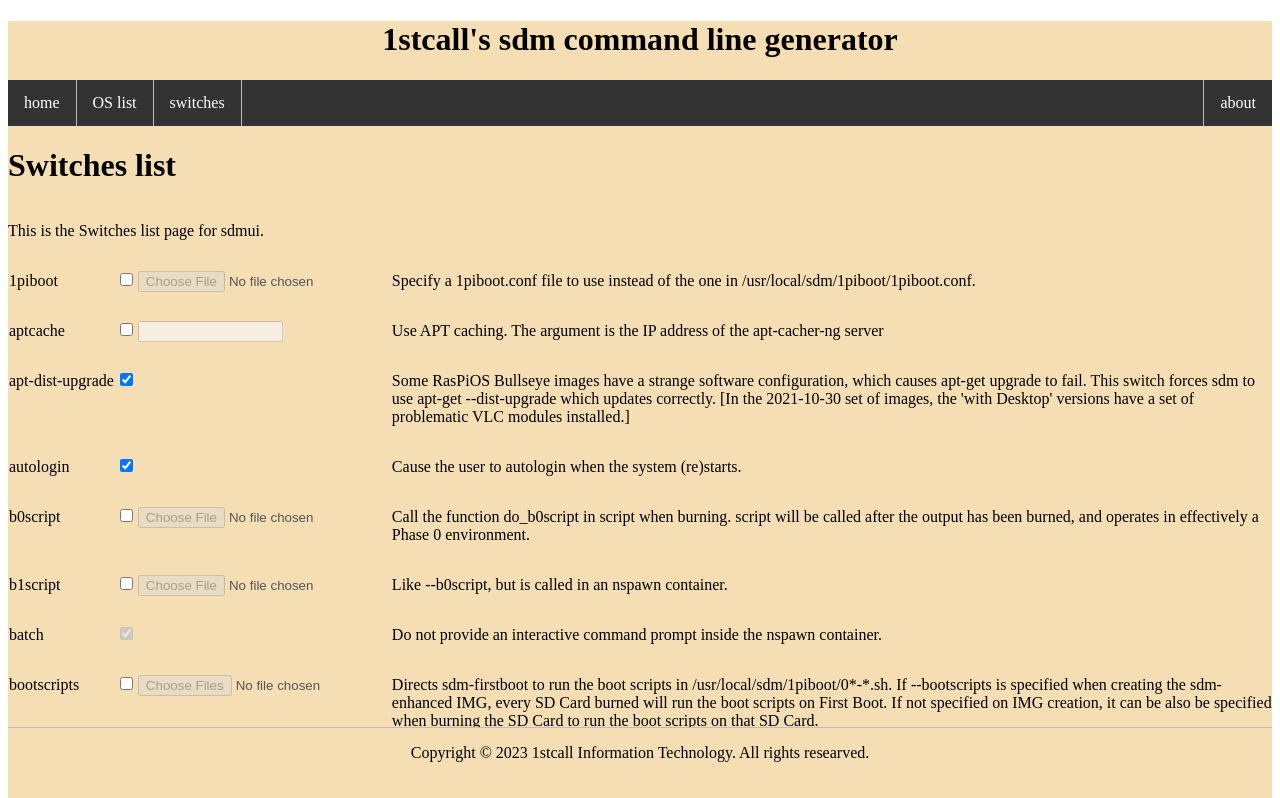
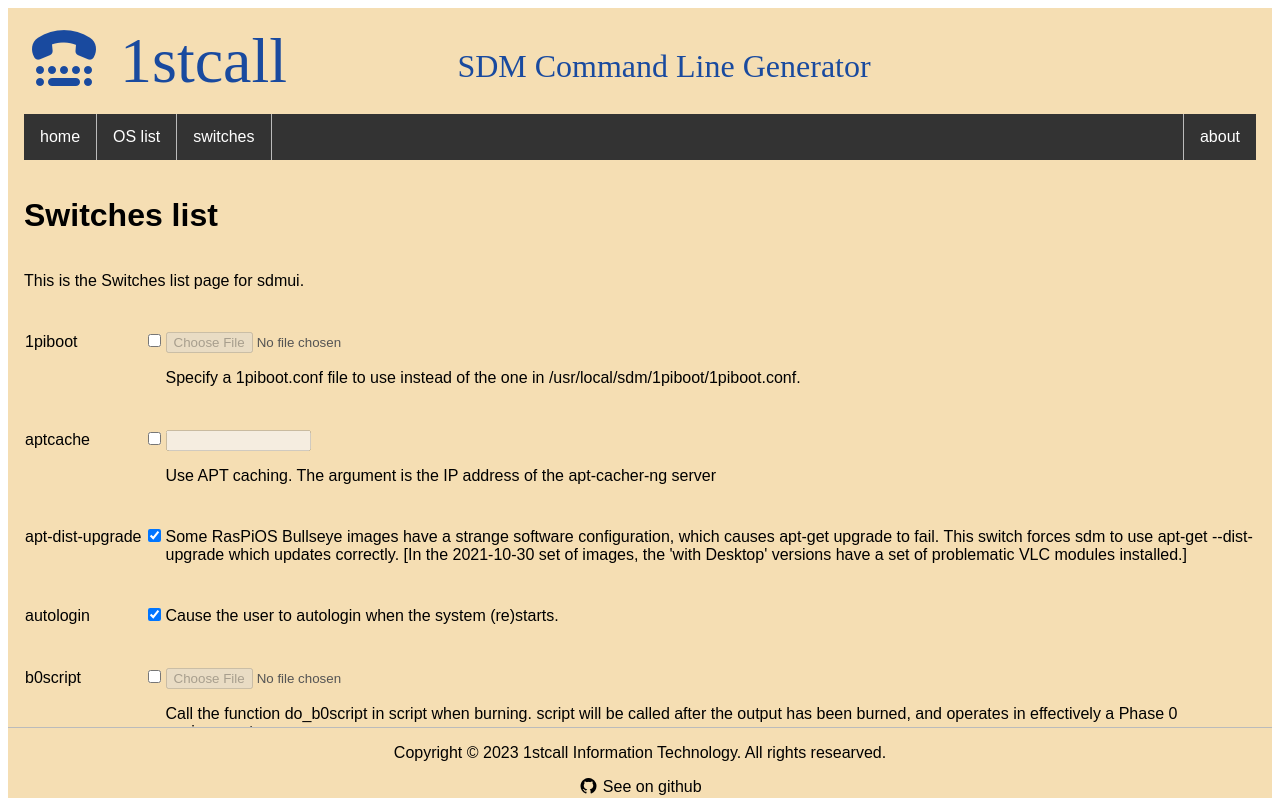
Before and after one commit to 1stcall/sdmui, a SvelteKit app: page /switches in a window 1280 px wide. Shown: the top 798 px of the page. Built offline with nearby package versions, Linux system fonts and the light colour scheme.

Commit message:
playing with css styling

```diff
--- a/src/routes/+layout.svelte
+++ b/src/routes/+layout.svelte
@@ -11,7 +11,13 @@
 
 <div class="page">
 	<div class="header">
-		<h1>1stcall's sdm command line generator</h1>
+		<div class="headlogo">
+			<i class="fa-solid fa-tty fa-1xl"></i>
+			1stcall
+		</div>
+		<div class="headtext">
+			SDM Command Line Generator
+		</div>
 		<nav class="nav">
 			<ul>
 				<li><a href="/">home</a></li>
@@ -29,46 +35,64 @@
 	<div class="clear"></div>
 
 	<div class="footer">
-		<p>
-			Copyright &copy; 2023 1stcall Information Technology.  All rights researved.
-		</p>
+		<p>Copyright &copy; 2023 1stcall Information Technology.  All rights researved.</p>
+		<p> <a href="https://github.com/1stcall/sdmui/"><i class="fa-brands fa-github"></i> See on github</a></p>
 	</div>
 </div>
-
-<meta name="viewport" content="width=device-width, initial-scale=1.0">
 
 <style>
 	.page {
 		background: wheat;
+		padding-left: 1rem;
+		padding-right: 1rem;
+		padding-top: 1rem;
+		font-family: sans-serif;
 	}
 
-	.content {
-		display: flex;
-		flex-flow: column;
-		height: 100%;
-		flex: 1 1 auto;
+	.page .header {
+		background: wheat;
+		top: 0;
+		position: -webkit-sticky; /* Safari */
+		position: sticky;
+		color: #194a9f;
+		font-family: 'Brush Script MT', cursive;
 	}
 
-	.nav ul {
+	.page .header .headlogo {
+		font-size: 4rem;
+	}
+
+	.page .header .headtext {
+		font-size: 2rem;
+		position: fixed;
+		top: 3rem;
+		width: 100%;
+		text-align: center;
+	}
+
+	.page .header .nav {
+		font-family: sans-serif;
+	}
+
+	.page .header .nav ul {
 		list-style-type: none;
-		margin: 0;
-		padding: 0;
 		overflow: hidden;
 		background-color: #333;
+		padding: 0;
 	}
 
-	.nav ul li {
+	.page .header .nav ul li {
 		float: left;
 		border-left: none;
 		border-right: 1px solid #bbb;
 	}
 
-	.nav ul li:last-child {
+	.page .header .nav ul li:last-child {
 		border-right: none;
 		border-left: 1px solid #bbb;
 	}
 
-	.nav ul li a {
+	.page .header .nav ul li a {
 		display: block;
 		color: white;
 		text-align: center;
@@ -76,35 +100,38 @@
 		text-decoration: none;
 	}
 
-	.nav ul li a:hover {
+	.page .header .nav ul li a:hover {
 		background-color: #111;
 	}
-	.nav ul li.right {float: right;}
+
+	.page .header .nav ul li.right {float: right;}
 
 	@media screen and (max-width: 600px) {
-		.nav ul li.right, .nav ul li {float: none;}
+		.page .header .nav ul li.right, .page .header .nav ul li {float: none;}
 	}
 
-	.header {
-		left: 0.5rem;
-		right: 0.5rem;
-   		top: 0rem;
-		text-align: center;
-		position: -webkit-sticky; /* Safari */
-		position: sticky;
-		background: wheat 0 ;
+	.page .content {
+		display: flex;
+		flex-flow: column;
+		height: 100%;
+		flex: 1 1 auto;
 	}
 
-	.footer {
+	.page .footer {
+		background: wheat;
    		left: 0.5rem;
 		right: 0.5rem;
    		bottom: 0rem;
    		text-align: center;
 		position: fixed;
-		background: wheat;
 		border-top: 1px solid #bbb;
 		height: 4.5rem;
 		vertical-align: bottom;
+	}
+
+	.page .footer a {
+		text-decoration: none;
+		color: black;
 	}
 
 	.clear {
--- a/src/routes/switches/+page.svelte
+++ b/src/routes/switches/+page.svelte
@@ -10,8 +10,9 @@
 		<div class="row">
 			<td class="firstcol"><label for="{ name }">{ name }</label></td>
 			<td class="col"><input id="{ name }" type="checkbox" bind:checked="{ selected }" disabled="{ !editable }"></td>
+			<td class="col">
 			{#if hasArgument == true}
-				<td class="col">
+				<p>
 					{#if argumentType == "text"}
 						<input type="text" disabled="{ !selected }" bind:value="{ argumentValue }">
 					{:else if argumentType == "file"}
@@ -21,11 +22,9 @@
 					{:else if argumentType == "multiFile"}
 						<input type="file" disabled="{ !selected }" bind:value="{ argumentValue }" multiple>
 					{/if}
-				</td>
-			{:else}
-				<td> </td>
+				</p>
 			{/if}
-			<p>{ description }</p>
+			<p>{ description }</p> </td>
 		</div>
 	{/each}
 </form>
```
